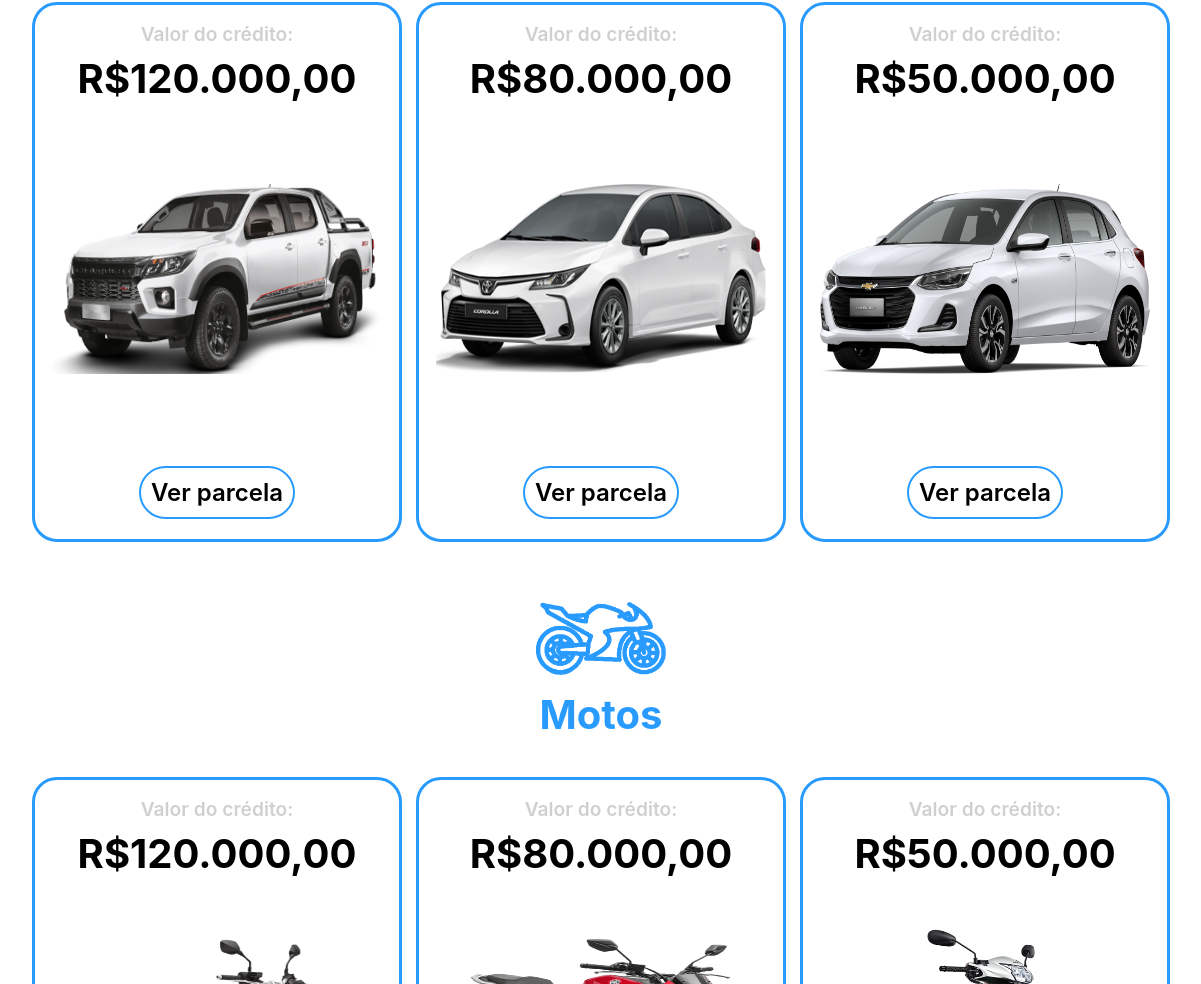
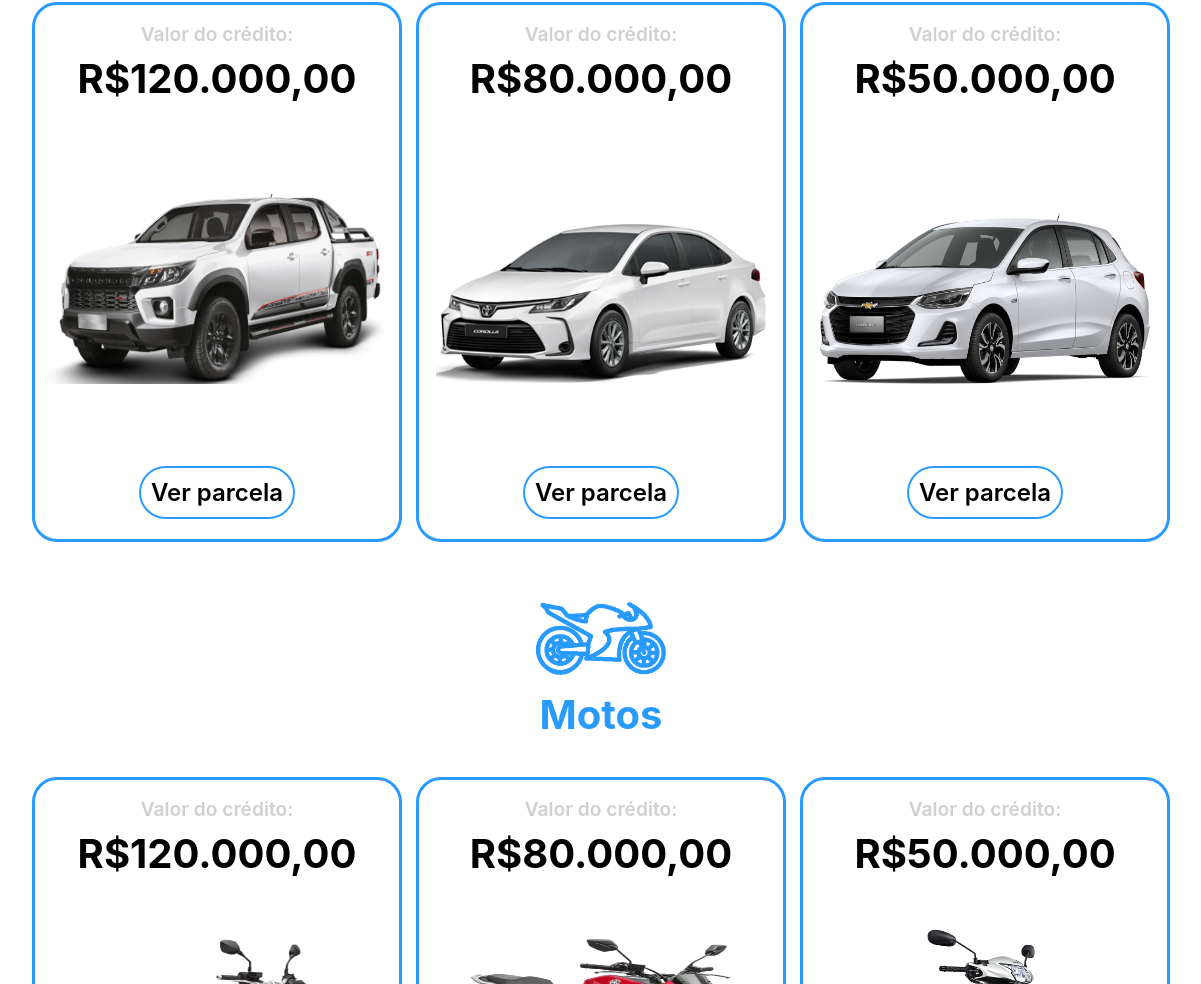
Before and after one commit to RodrigoLodi/projeto-consorcio-final, a plain HTML site: page index.html in a window 1536 px wide. Shown: the part 1766-2750 px from the top of the page, without its empty margins (167-1368 px from the left). Drawn offline with nearby package versions, Linux system fonts and the light colour scheme.

Commit message:
att-imagens-carro

```diff
--- a/estilo/style.css
+++ b/estilo/style.css
@@ -136,22 +136,22 @@
 
     .carro-imagem-corolla {
         width: 300px !important;
-        height: 200px !important;
-        margin-top: 30px !important;
+        height: 160px !important;
+        margin-top: 40px !important;
         margin-bottom: 60px !important;
     }
 
     .carro-imagem-onix {
-        width: 300px !important;
-        height: 200px !important;
+        width: 310px !important;
+        height: 160px !important;
         margin-top: 30px !important;
         margin-bottom: 60px !important;
     }
 
     .carro-imagem-hilux {
         width: 300px !important;
-        height: 210px !important;
-        margin-top: 25px !important;
+        height: 180px !important;
+        margin-top: 20px !important;
         margin-bottom: 45px !important;
     }
 
@@ -411,15 +411,15 @@
 
     .carro-imagem-corolla {
         width: 275px !important;
-        height: 170px !important;
-        margin-top: 40px !important;
+        height: 140px !important;
+        margin-top: 70px !important;
         margin-bottom: 70px !important;
     }
 
     .carro-imagem-onix {
         width: 275px !important;
-        height: 170px !important;
-        margin-top: 40px !important;
+        height: 150px !important;
+        margin-top: 60px !important;
         margin-bottom: 70px !important;
     }
 
@@ -512,20 +512,22 @@
 
     .carro-imagem-corolla {
         width: 330px !important;
-        height: 190px !important;
-        margin-top: 60px !important;
+        height: 160px !important;
+        margin-top: 100px !important;
+        margin-bottom: 70px!important;
     }
 
     .carro-imagem-onix {
         width: 330px !important;
-        height: 190px !important;
-        margin-top: 60px !important;
+        height: 170px !important;
+        margin-top: 90px !important;
+        margin-bottom: 70px !important;
     }
 
     .carro-imagem-hilux {
-        width: 330px !important;
+        width: 340px !important;
         height: 190px !important;
-        margin-top: 60px !important;
+        margin-top: 70px !important;
     }
 
     .escrita-credito-carro {
@@ -550,12 +552,6 @@
         width: 330px !important;
         height: 190px !important;
         margin-top: 40px !important;
-    }
-
-    .carro-imagem-onix {
-        width: 330px !important;
-        height: 190px !important;
-        margin-top: 60px !important;
     }
 
     .moto1-imagem {
```
